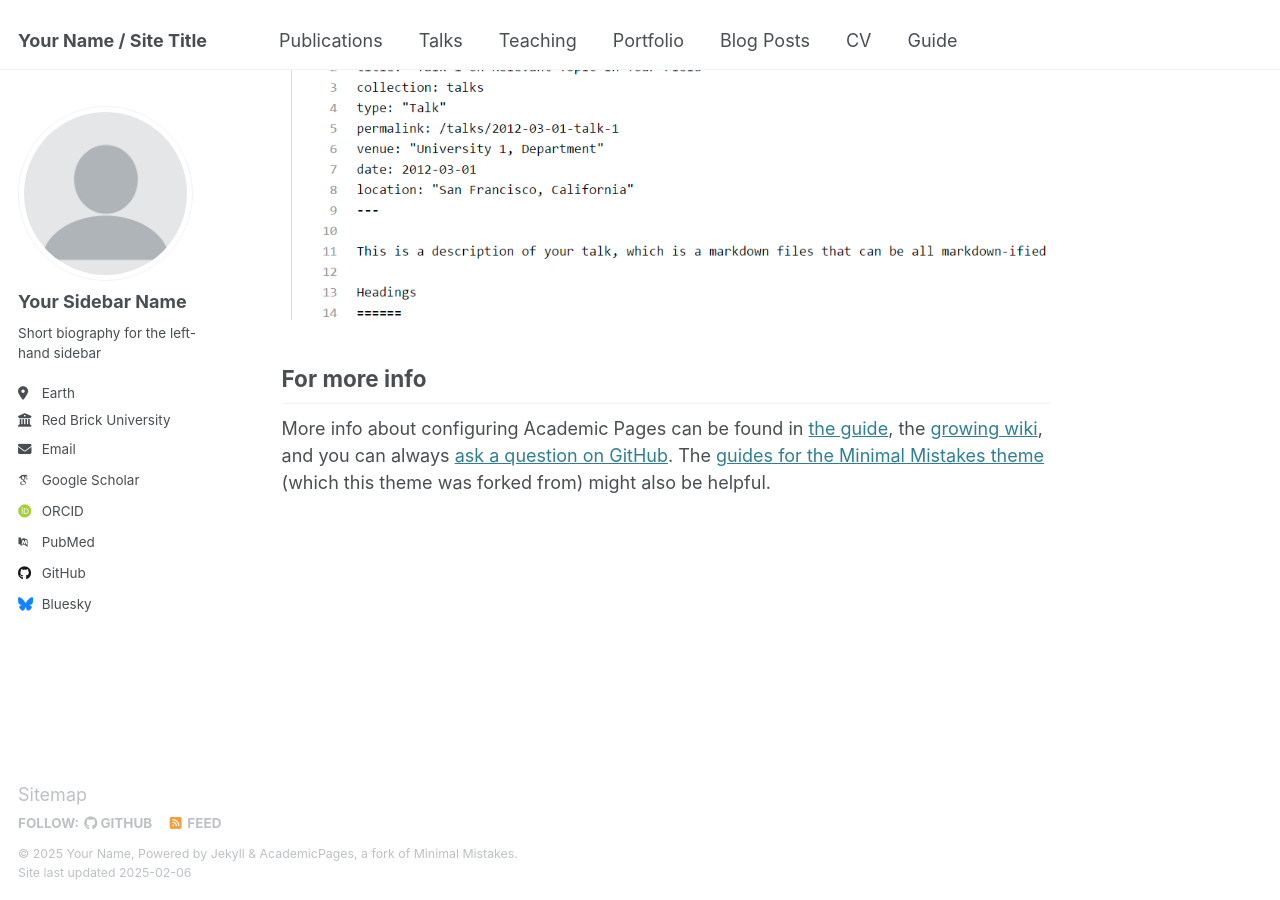
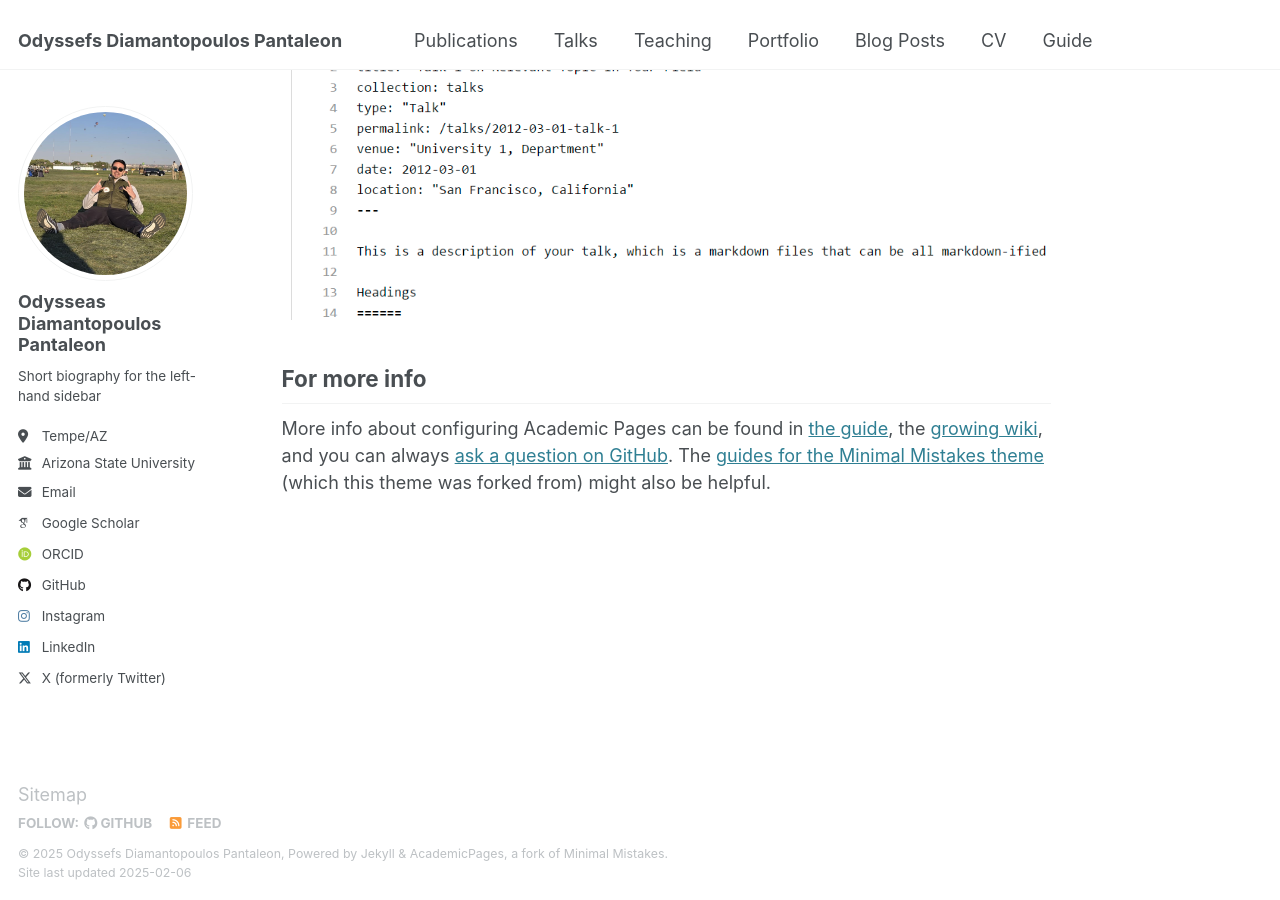
Before and after one commit to gody10/gody10.github.io, a Jekyll site: the page built from _pages/about.md, in a window 1280 px wide and 900 px high, scrolled down 2642 px. Built offline with Jekyll 4.4.1, drawn with Linux system fonts in a browser that asks for light colours; some web fonts are replaced.

```diff
--- a/_config.yml
+++ b/_config.yml
@@ -9,35 +9,35 @@
 # Basic Site Settings
 locale                   : "en-US"
 site_theme               : "default"
-title                    : "Your Name / Site Title"
+title                    : "Odyssefs Diamantopoulos Pantaleon"
 title_separator          : "-"
-name                     : &name "Your Name"
+name                     : &name "Odyssefs Diamantopoulos Pantaleon"
 description              : &description "personal description"
-url                      : https://academicpages.github.io # the base hostname & protocol for your site e.g. "https://[your GitHub username].github.io"
+url                      : https://gody10.github.io # the base hostname & protocol for your site e.g. "https://[your GitHub username].github.io"
 baseurl                  : "" # the subpath of your site, e.g. "/blog"
-repository               : "academicpages/academicpages.github.io"
+repository               : "gody10/gody10.github.io"
 
 # Site Author - The following control what appear as part of the author content on the side bar.
 #               If a field is blank the icon and link will not appear, otherwise it will be shown.
 #               Additional customization can be done by editing /_includes/author-profile.html
 author:
   # Biographic information
-  avatar           : "profile.png"
-  name             : "Your Sidebar Name"
+  avatar           : "avatar.jpg"
+  name             : "Odysseas Diamantopoulos Pantaleon"
   pronouns         : # example: "she/her"
   bio              : "Short biography for the left-hand sidebar"
-  location         : "Earth"
-  employer         : "Red Brick University"
+  location         : "Tempe/AZ"
+  employer         : "Arizona State University"
   uri              : # URL
-  email            : "none@example.org"
+  email            : "odiamantopoulospantaleon@gmail.edu"
 
   # Academic websites
   arxiv            : # URL - Update with the correct link to your profile
-  googlescholar    : "https://scholar.google.com/citations?user=PS_CX0AAAAAJ"
+  googlescholar    : "https://scholar.google.com/citations?user=nGCGBaEAAAAJ&hl=en"
   impactstory      : # URL
-  orcid            : "http://orcid.org/yourorcidurl"
+  orcid            : "https://orcid.org/my-orcid?orcid=0009-0009-0830-4512"
   semantic         : # URL
-  pubmed           : "https://www.ncbi.nlm.nih.gov/pubmed/?term=john+snow"
+  pubmed           : # URL
   researchgate     : # URL
   scopus           : # URL
 
@@ -45,21 +45,21 @@ author:
   bitbucket        : # Username - Update with your username on the site
   codepen          : # Username
   dribbble         : # Username
-  github           : "academicpages"
+  github           : "gody10"
   kaggle           : # Username
   stackoverflow    : # User number or user number and name (i.e., use "1" or "1/jeff-atwood")
 
   # Social media
-  bluesky          : "bsky.app" # Replace this with you Bluesky username
+  bluesky          : # Username
   facebook         : # Username
   flickr           : # Username
   foursquare       : # Username
   goodreads        : # Username
   google_plus      : # Username
   keybase          : # Username
-  instagram        : # Username
+  instagram        : "gody10"
   lastfm           : # Username
-  linkedin         : # Username
+  linkedin         : "Odyssefs Diamantopoulos Pantaleon"
   mastodon         : # URL
   medium           : # URL
   pinterest        : # Username
@@ -67,7 +67,7 @@ author:
   steam            : # Username
   telegram         : # URL
   tumblr           : # Username
-  twitter          : # Username for X / Twitter
+  twitter          : "gody10"
   vine             : # Username
   weibo            : # Username
   wikipedia        : # Username
```
Also changed, not shown: _data/authors.yml (+13 -4 lines), images/avatar.jpg (renamed from avatar.jpg).
